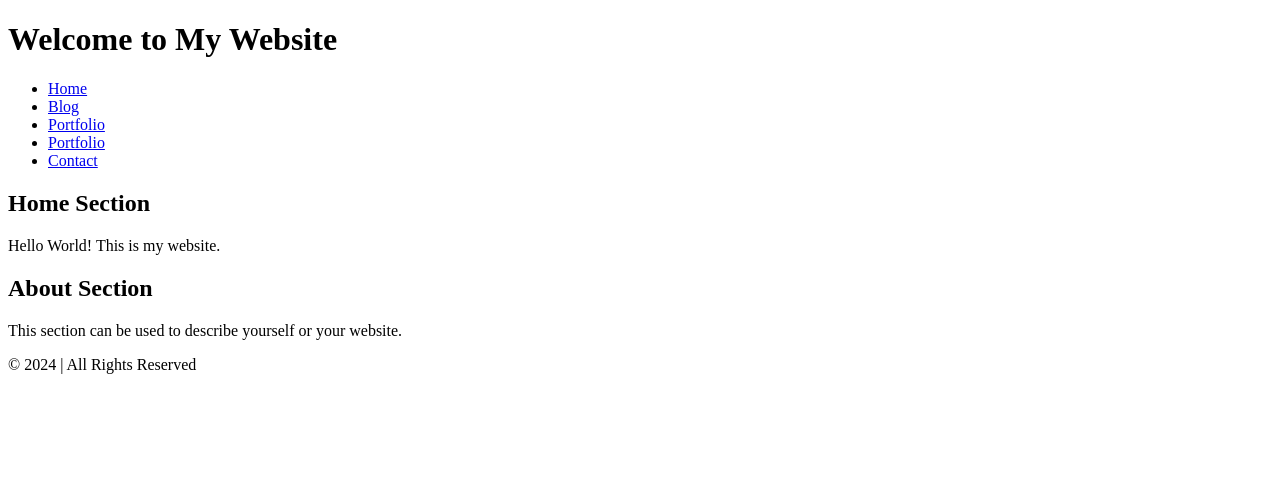
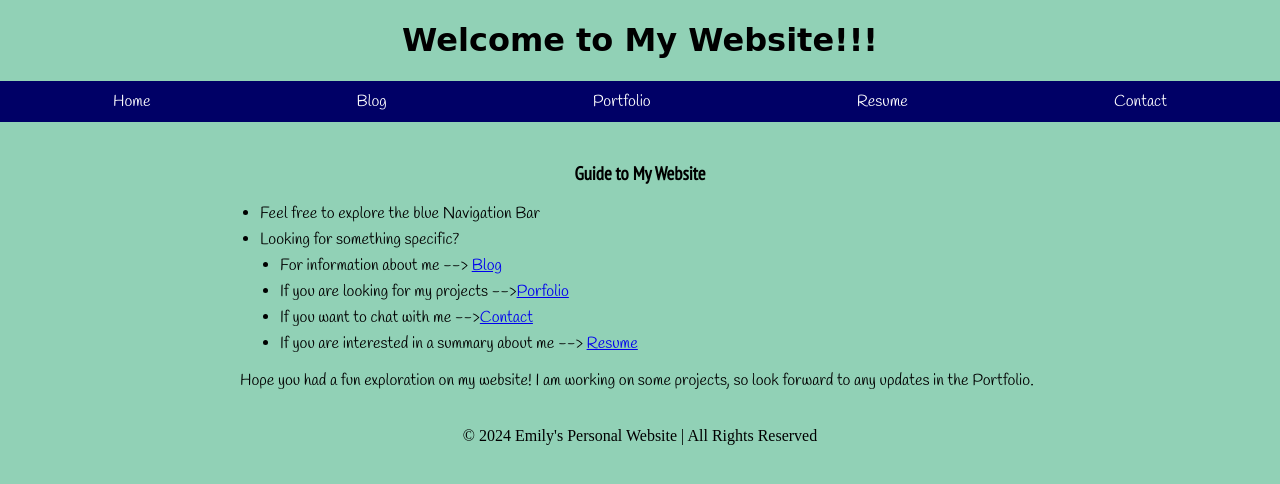
Before and after one commit to ewong128/personalweb, a plain HTML site: page index.html in a window 1280 px wide. Drawn offline with Linux system fonts and the light colour scheme; a web font is replaced by a local one.

Commit message:
Adding additional files

```diff
--- a/index.html
+++ b/index.html
@@ -4,32 +4,43 @@
     <meta charset="UTF-8">
     <meta name="viewport" content="width=device-width, initial-scale=1.0">
     <meta name="description" content="A brief description of your page">
-    <title>Personal Website</title>
-    <link rel="stylesheet" href="styles.css"> <!-- Link to your CSS file -->
+    <title>Personal Website - HOME</title>
+    <link rel="stylesheet" href="styles.css">
+    <link href="https://fonts.googleapis.com/css2?family=Handlee&family=PT+Sans+Narrow&family=Protest+Strike&display=swap" rel="stylesheet">
 </head>
 <body>
 
     <header>
-        <h1>Welcome to My Website</h1>
+        <h1 class="header-title" style="text-align: center;">Welcome to My Website!!!</h1>
         <nav>
             <ul>
                 <li><a href="index.html">Home</a></li>
                 <li><a href="blog.html">Blog</a></li>
-                <li><a href="portffolio.html">Portfolio</a></li>
-                <li><a href="resume.html">Portfolio</a></li>
+                <li><a href="portfolio.html">Portfolio</a></li>
+                <li><a href="resume.html">Resume</a></li>
                 <li><a href="contact.html">Contact</a></li>
             </ul>
         </nav>
     </header>
 
     <main>
-        <section id="home">
-            <h2>Home Section</h2>
-            <p>Hello World! This is my website.</p>
+        <section id="How To Navigate">
+            <h3 style="font-family: 'PT Sans Narrow', sans-serif; text-align: center;">Guide to My Website</h3>
+            <ul>
+                <li>Feel free to explore the blue Navigation Bar</li>
+                <li>Looking for something specific?</li>
+                <ul>
+                    <li>For information about me --> <a href="blog.html"> Blog</a></li>
+                    <li>If you are looking for my projects --><a href="portfolio.html">Porfolio</a></li>
+                    <li>If you want to chat with me --><a href="contact.html">Contact</a></li>
+                    <li>If you are interested in a summary about me --> <a href="resume.html">Resume</a></li>
+                </ul>
+            </ul>
+            <p style="font-family: 'Handlee', cursive;">Hope you had a fun exploration on my website! I am working on some projects, so look forward to any updates in the Portfolio.</p>
         </section>
+    </main>
 
-        <section id="about">
-            <h2>About Section</h2>
-            <p>This section can be used to describe yourself or your website.</p>
-        </section>
-        <footer>© 2024 <Personal Website Name> | All Rights Reserved</footer>
+    <footer style="text-align: center;"> © 2024 Emily's Personal Website | All Rights Reserved</footer>
+
+</body>
+</html>
--- a/styles.css
+++ b/styles.css
@@ -0,0 +1,71 @@
+
+nav {
+    background-color: #006;
+    padding: 10px;
+}
+
+nav ul {
+    list-style-type: none;
+    margin: 0;
+    padding: 0;
+    display: flex;
+    justify-content: space-around;
+}
+
+nav ul li {
+    margin: 0;
+}
+
+nav ul li a {
+    color: white;
+    text-decoration: none;
+    padding: 10px 20px;
+    transition: background-color 0.3s;
+}
+
+nav ul li a:hover {
+    background-color: #7cbecd; /* Change background on hover */
+}
+
+.header-title {
+    font-family: 'Protest Strike', cursive;
+    text-align: center; /* Center header */
+}
+
+main h2, main h3 {
+    font-family: 'PT Sans Narrow', sans-serif; /* Consistent font for headers */
+    text-align: center; /* Center align for headers */
+}
+
+main p,br {
+    font-family: 'Handlee', cursive; /* Consistent font for paragraphs */
+    text-align: left; /* Default text alignment */
+}
+
+img {
+    width: 100%;
+    height: auto;
+    margin-bottom: 20px;
+}
+
+body {
+    background-color: #91d1b6; /* Background color */
+    margin: 0; /* Remove default margin */
+    padding: 0; /* Remove default padding */
+}
+
+main {
+    padding: 20px; /* Add some padding around the main content */
+    max-width: 800px; /* Set a maximum width for the content */
+    margin: auto; /* Center the main content */
+}
+
+ul {
+    list-style-type: disc; /* Default disc bullet */
+    padding-left: 20px; /* Add some padding to indent */
+}
+
+ul li {
+    font-family: 'Handlee', cursive; /* Set a custom font for list items */
+    margin: 5px 0; /* Add some spacing between items */
+}
```
Also changed, not shown: blog.html (+16 -12 lines), contact.html (+13 -13 lines), portfolio.html (+15 -12 lines), resume.html (+39 -14 lines), mt-fuji-4048586_1280.jpg (added), 1 other file.
